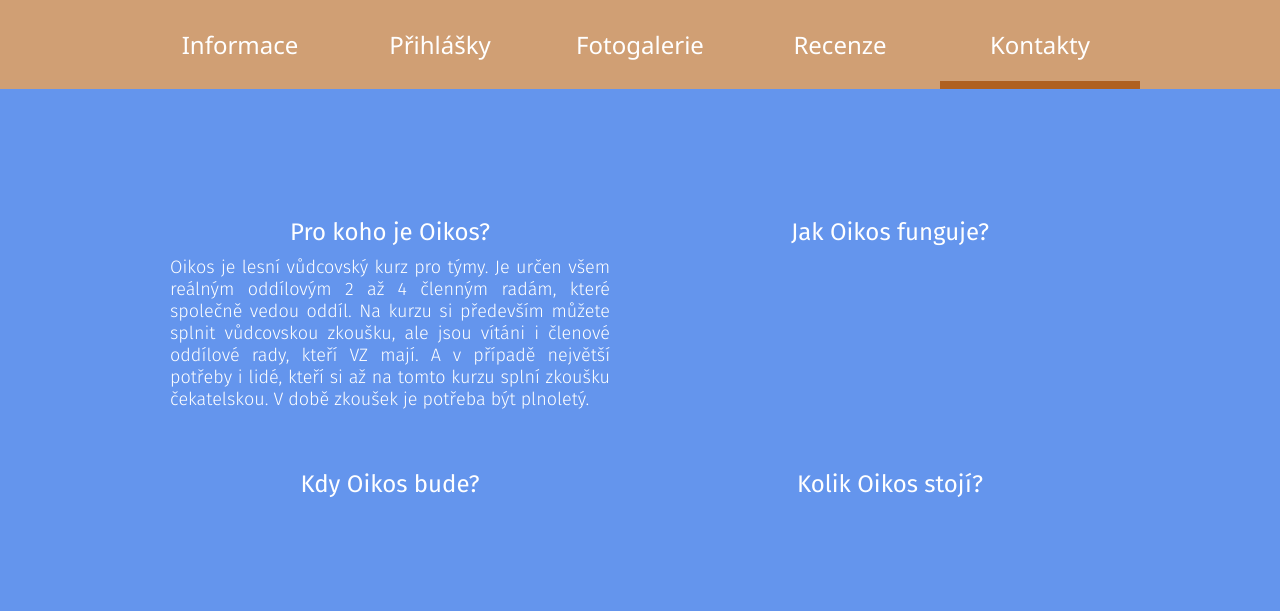
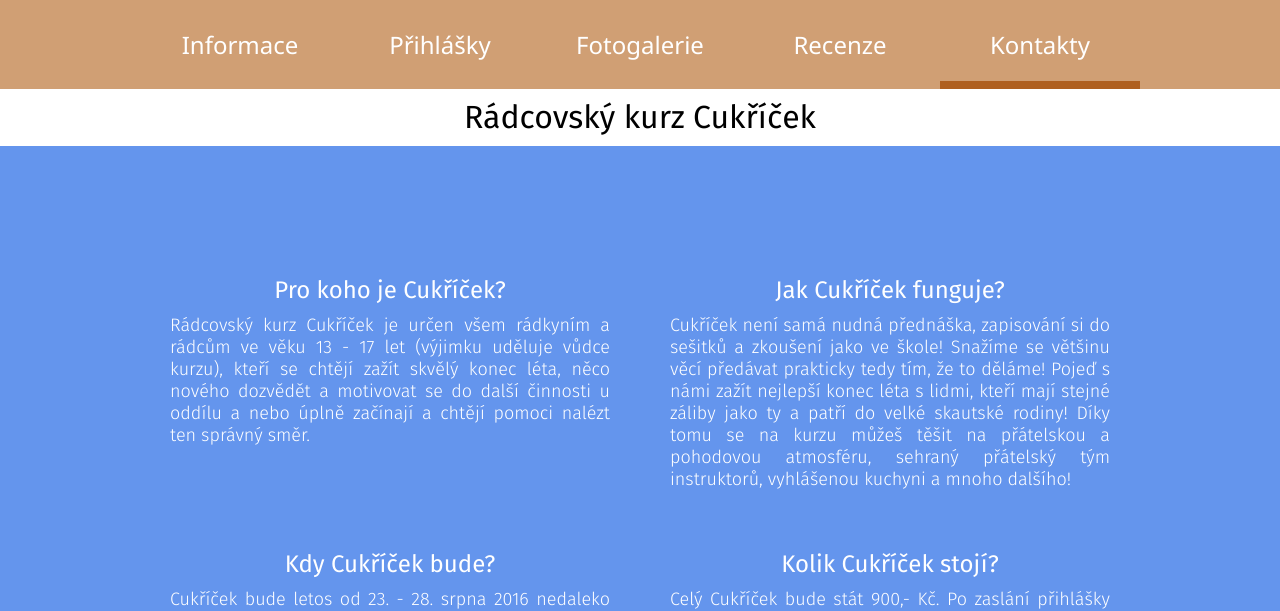
Before and after one commit to prochazo/RK-sugar, a PHP site: page / in a window 1280 px wide. Shown: the top 611 px of the page. Run offline with PHP 8.4, Linux system fonts and the light colour scheme.

Commit message:
Doplnění obsahu

```diff
--- a/index.css
+++ b/index.css
@@ -21,3 +21,19 @@
     background-size: cover;
     background-position: 50% 50%;
 }
+
+#sec3 {
+    padding: 100px 0;
+    background: #F7F34B;
+}
+    #sec3 h1 {
+        color: black;
+        font-size: 24px;
+    }
+
+    #sec3 p {
+        color: black;
+        font-size: 18px;
+
+
+    }
--- a/index.html
+++ b/index.html
@@ -14,13 +14,13 @@
             <div class="navigation__item" href="">
                 Informace
                 <ul class="navigation__context">
-                    <li><a class="navigation__context__item" href="">lol</a></li>
-                    <li><a class="navigation__context__item" href="">klol</a></li>
+                    <li><a class="navigation__context__item" href="#rocnik">Ročník 2016</a></li>
+                    <li><a class="navigation__context__item" href="#crew">Náš Tým</a></li>
                     <li><a class="navigation__context__item" href="">soll</a></li>
                 </ul>
 
             </div>
-            <a class="navigation__item" href="">Přihlášky</a>
+            <a class="navigation__item" href="https://docs.google.com/forms/d/15hvNajdfMRPFj05xR0hNm8QFofMxw4xd-M-fL0nRU8I/viewform?c=0&w=1">Přihlášky</a>
             <a class="navigation__item" href="">Fotogalerie</a>
             <a class="navigation__item" href="">Recenze</a>
             <a class="navigation__item navigation__item--active" href="">Kontakty</a>
@@ -29,21 +29,28 @@
 
     <div style="height: 88px;"></div>
 
+    <h1>Rádcovský kurz Cukříček</h1>
+        <a name="rocnik"></a>
     <section id="sec1">
         <div class="wrapper">
             <div class="grid">
                 <div class="grid__item">
-                    <h1>Pro koho je Oikos?</h1>
-                    <p>Oikos je lesní vůdcovský kurz pro týmy. Je určen všem reálným oddílovým 2 až 4 členným radám, které společně vedou oddíl. Na kurzu si především můžete splnit vůdcovskou zkoušku, ale jsou vítáni i členové oddílové rady, kteří VZ mají. A v případě největší potřeby i lidé, kteří si až na tomto kurzu splní zkoušku čekatelskou. V době zkoušek je potřeba být plnoletý.</p>
+                    <h1>Pro koho je Cukříček?</h1>
+                    <p>Rádcovský kurz Cukříček je určen všem rádkyním a rádcům ve věku 13 - 17 let (výjimku uděluje vůdce kurzu), kteří se chtějí zažít skvělý konec léta, něco nového dozvědět a motivovat se do další činnosti u oddílu a nebo úplně začínají a chtějí pomoci nalézt ten správný směr. </p>
                 </div>
                 <div class="grid__item">
-                    <h1>Jak Oikos funguje?</h1>
+                    <h1>Jak Cukříček funguje?</h1>
+                    <p>Cukříček není samá nudná přednáška, zapisování si do sešitků a zkoušení jako ve škole! Snažíme se většinu věcí předávat prakticky tedy tím, že to děláme!
+                    Pojeď s námi zažít nejlepší konec léta s lidmi, kteří mají stejné záliby jako ty a patří do velké skautské rodiny! Díky tomu se na kurzu můžeš těšit na přátelskou a pohodovou atmosféru, sehraný přátelský tým instruktorů, vyhlášenou kuchyni a mnoho dalšího!
+                    </p>
                 </div>
                 <div class="grid__item">
-                    <h1>Kdy Oikos bude?</h1>
+                    <h1>Kdy Cukříček bude?</h1>
+                    <p>Cukříček bude letos od 23. - 28. srpna 2016 nedaleko Skutče u Chrudimi.</p>
                 </div>
                 <div class="grid__item">
-                    <h1>Kolik Oikos stojí?</h1>
+                    <h1>Kolik Cukříček stojí?</h1>
+                    <p>Celý Cukříček bude stát 900,- Kč.  Po zaslání přihlášky se hradí nevratná záloha 450,- Kč pouze tehdy je přihláška platná. Cena zahrnuje ubytování, stravu, programové potřeby. V ceně není zahrnuta doprava na kurz. Samozřejmostí je příjmový doklad, díky němuž je možné žádat ve vašem středisku proplacení kurz (nebo jeho části)</p>
                 </div>
             </div>
         </div>
@@ -53,7 +60,46 @@
 
     </section>
 
-    <div style="height: 200px"></div>
+    <h1>Náš tým</h1> <A name="crew"></A>
+    <section id="sec3">
+        <div class="wrapper">
+            <div class="grid">
+                <div class="grid__item">
+                    <img src="">
+                    <h1>Hana Chalupová – Hanďa – Přelouč</h1>
+                    <p><b>Baví mě: </b>skautování, házení létajícím talířem, hraní her a vyhrávání</p>
+                    <p><b>Na kurzu mám na starost: </b>Ještě jsem se neodvážila zeptat </p>
+                    <p><b>Co dělám ve skautingu: </b>Vedu oddíl světlušek v Přelouči, chodím na všelijaké rady a pomáhám tam, kde je zrovna potřeba</p>
+                    <p><b>Skautské vzdělání:</b></p>
+                    <ul>
+                        <li>ČLK Odyssea 2013</li>
+                        <li>ZZA Červený kříž 2015</li>
+                        <li>VLK Quo Vadis 2015 </li>
+                    </ul>
+                    <p><b>Motto: </b>Žádný pesimista nikdy neobjevil tajemství hvězd, neplavil se do neznámých zemí, ani neobjevil nové obzory lidské duše.</p>
+                </div>
+                <div class="grid__item">
+                    <img src="">
+                    <h1>Paťa - Patrik Půlpán- Slatiňany</h1>
+                    <p><b>Baví mě: </b>Skauting, Organizace akcí, divadlo</p>
+                    <p><b>Na kurzu mám na starost: </b>Vůdcování kurzu a jeho duchovní otcovství :),                            přednášky, hospodaření a spoustu úsměvů                             na frekventanty, </p>
+                    <p><b>Co dělám ve skautingu: </b>Jsem vůdcem úžasné 5. smečky vlčat ve Slatiňanech a občas pořádám nějakou akci :)</p>
+                    <p><b>Skautské vzdělání:</b></p>
+                    <ul>
+                        <li>ČK Tokaheya (2014)</li>
+                        <li>ZZA Podlitina (2015)</li>
+                        <li>VLK Quo Vadis (2015) </li>
+                    </ul>
+                    <p><b>Motto: </b>Kdo chce jiné zapalovat, musí sám hořet!</p>
+                </div>
+            </div>
+        </div>
+
+
+    </section>
+
+
+    <div style="height: 800px"></div>
 
 </body>
 </html>
--- a/styles.css
+++ b/styles.css
@@ -10,11 +10,21 @@ h1 {
 }
 
 p {
-    text-align: justify;
+    text-align: center;
     font-family: "Fira Sans" , sans serif;
     font-weight: 300;
     margin: 10px;
 
+}
+
+li {
+    font-family: "Fira Sans" , sans serif;
+    font-weight: 300;
+    margin: 10px;
+}
+
+ul {
+    margin: 0;
 }
 
 .wrapper {
@@ -119,3 +129,7 @@ p {
         font-size: 16px;
 
     }
+
+    .grid__item p {
+        text-align: justify;
+    }
```
Also changed, not shown: kontakty.html (added), recenze.html (added).
